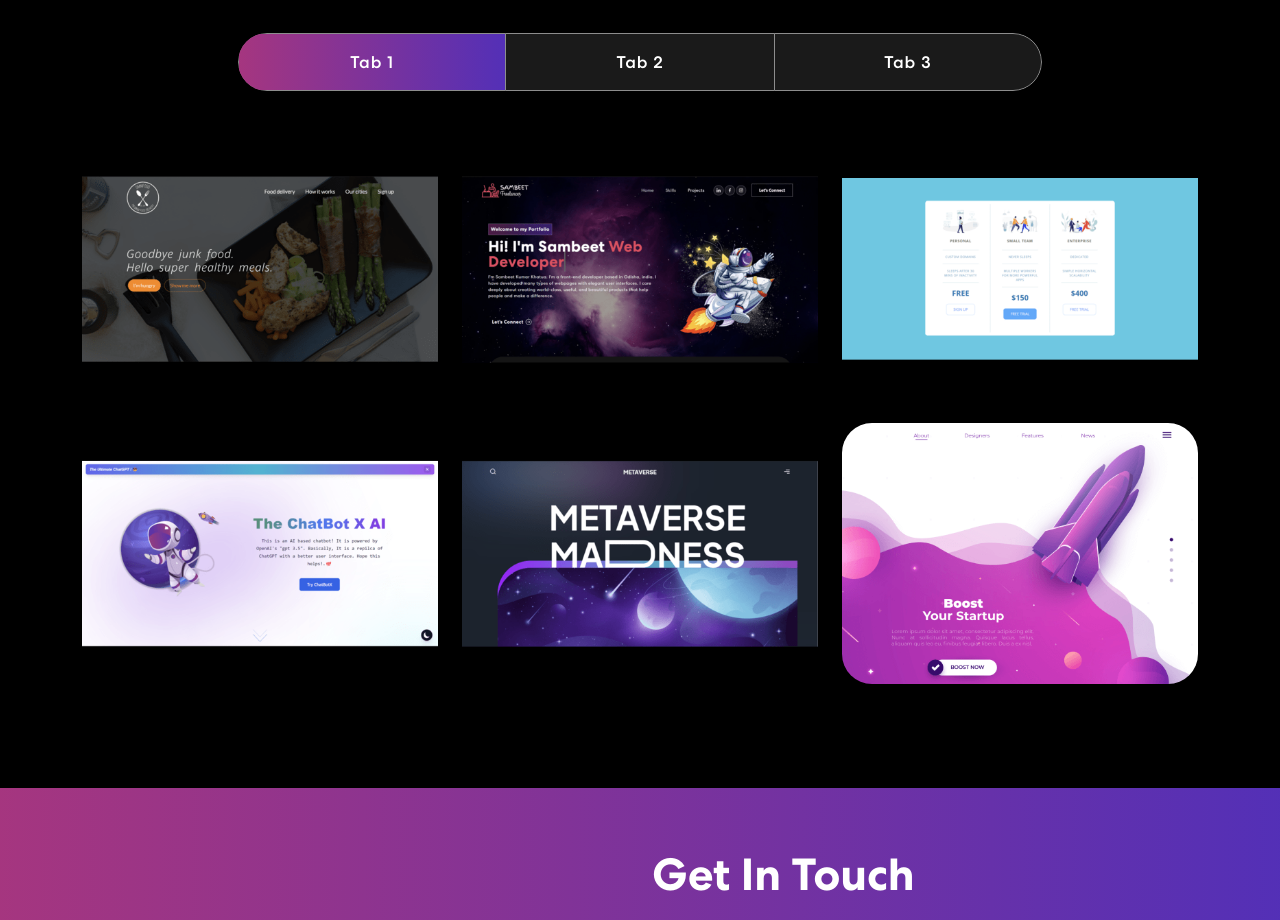
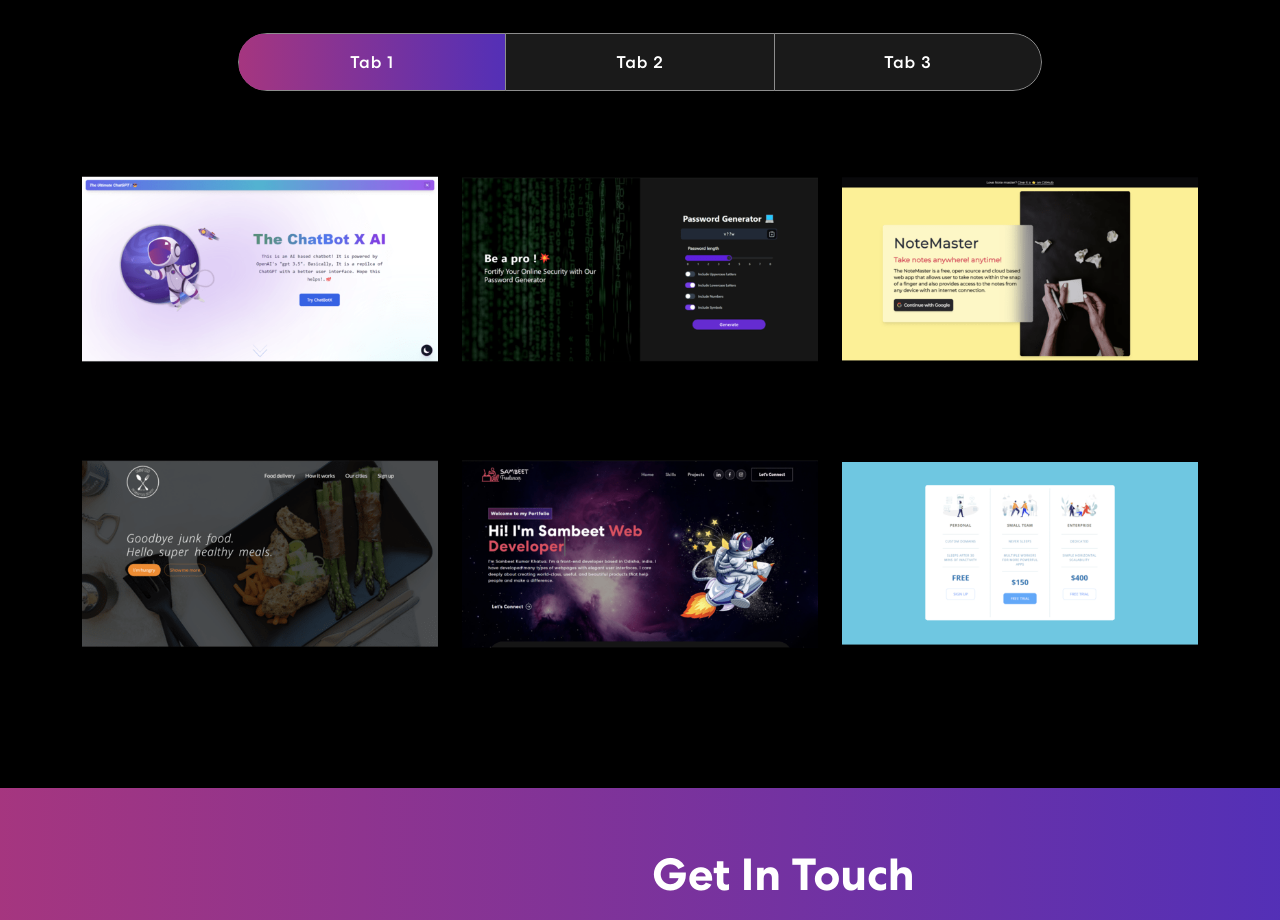
Before and after one commit to Sambeetkumar/portfolio, a React (Create React App) app: page / in a window 1280 px wide. Shown: the part 1620-2540 px from the top of the page. Built offline with nearby package versions, Linux system fonts and the light colour scheme; no server answers.

Commit message:
Updated projects

```diff
--- a/src/components/Projects.js
+++ b/src/components/Projects.js
@@ -13,41 +13,41 @@ import TrackVisibility from "react-on-screen";
 export const Projects = () => {
   const projects = [
     {
+      title: "ChatBotX",
+      description: "AI Chatbot",
+      imgUrl: projImg4,
+      link: "https://chat-bot-x.vercel.app",
+    },
+    {
+      title: "Password Generator",
+      description: "Random password generator",
+      imgUrl: projImg6,
+      link: "https://generate-password-sambeetkumar.vercel.app/",
+    },
+    {
+      title: "NoteMaster",
+      description: "Note Keeper",
+      imgUrl: projImg5,
+      link: "https://notemaster-alpha.vercel.app",
+    },
+    {
       title: "Omni Food",
       description: "Food Delivery",
       imgUrl: projImg1,
-      link: "https://sambeetkumar.github.io/Omni-Food/",
+      link: "https://omnifood-sambeetkumar.netlify.app/",
     },
     {
       title: "Sambeet",
       description: "Personal Portfolio",
       imgUrl: projImg2,
-      link: "",
+      link: "https://sambeetkumar.github.io/portfolio",
     },
     {
       title: "Pricing Panel",
       description: "Payment Page",
       imgUrl: projImg3,
       link: "https://github.com/Sambeetkumar/Web-Development/tree/master/114%20PricingPanel-CODE/PricingPanel/PriceTableStarter",
-    },
-    {
-      title: "ChatBotX",
-      description: "AI Chatbot",
-      imgUrl: projImg4,
-      link: "https://chat-bot-x.vercel.app",
-    },
-    {
-      title: "Metaverse",
-      description: "VR landing page",
-      imgUrl: projImg5,
-      link: "https://meta-sambeetkumar.vercel.app",
-    },
-    {
-      title: "Business Startup",
-      description: "Design & Development",
-      imgUrl: projImg6,
-      link: "",
-    },
+    }
   ];
 
   return (
```
Also changed, not shown: src/assets/img/project-img5.png, src/assets/img/project-img6.png.
